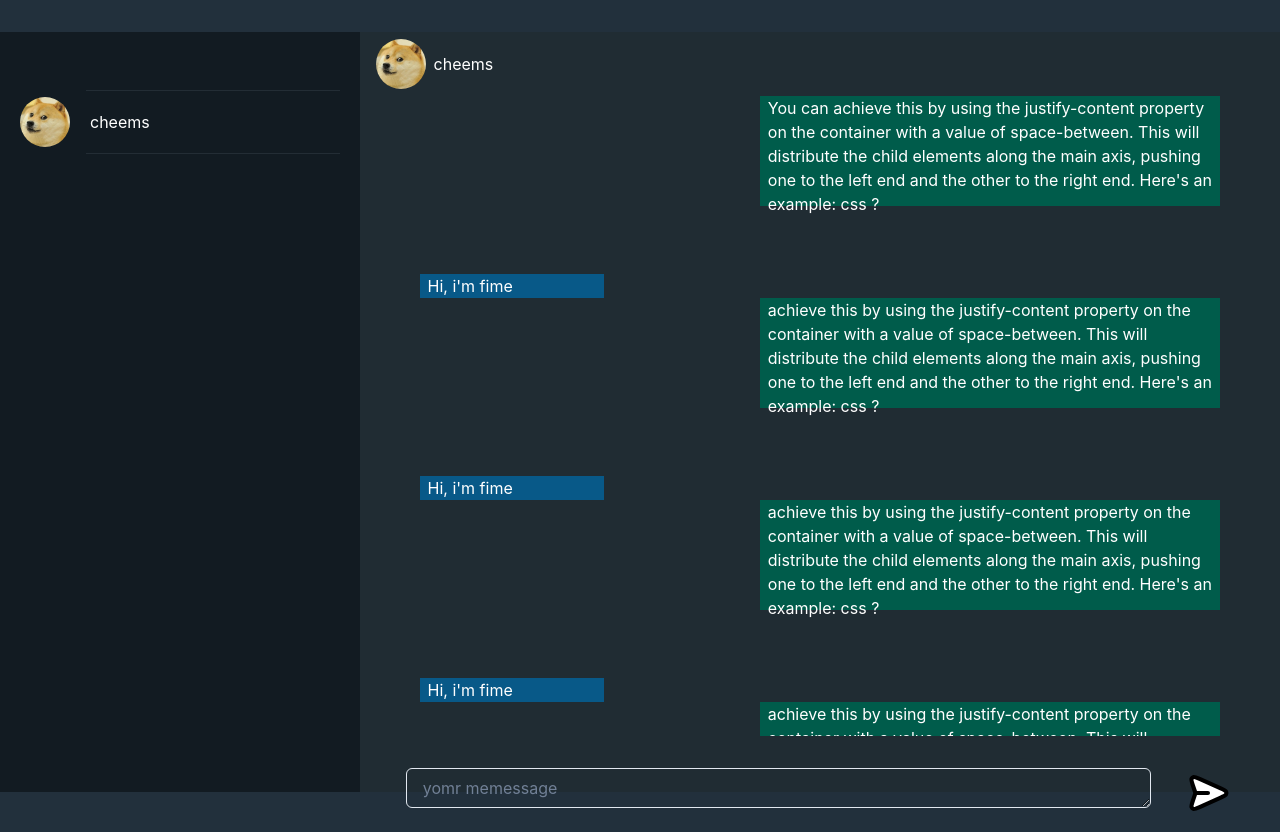
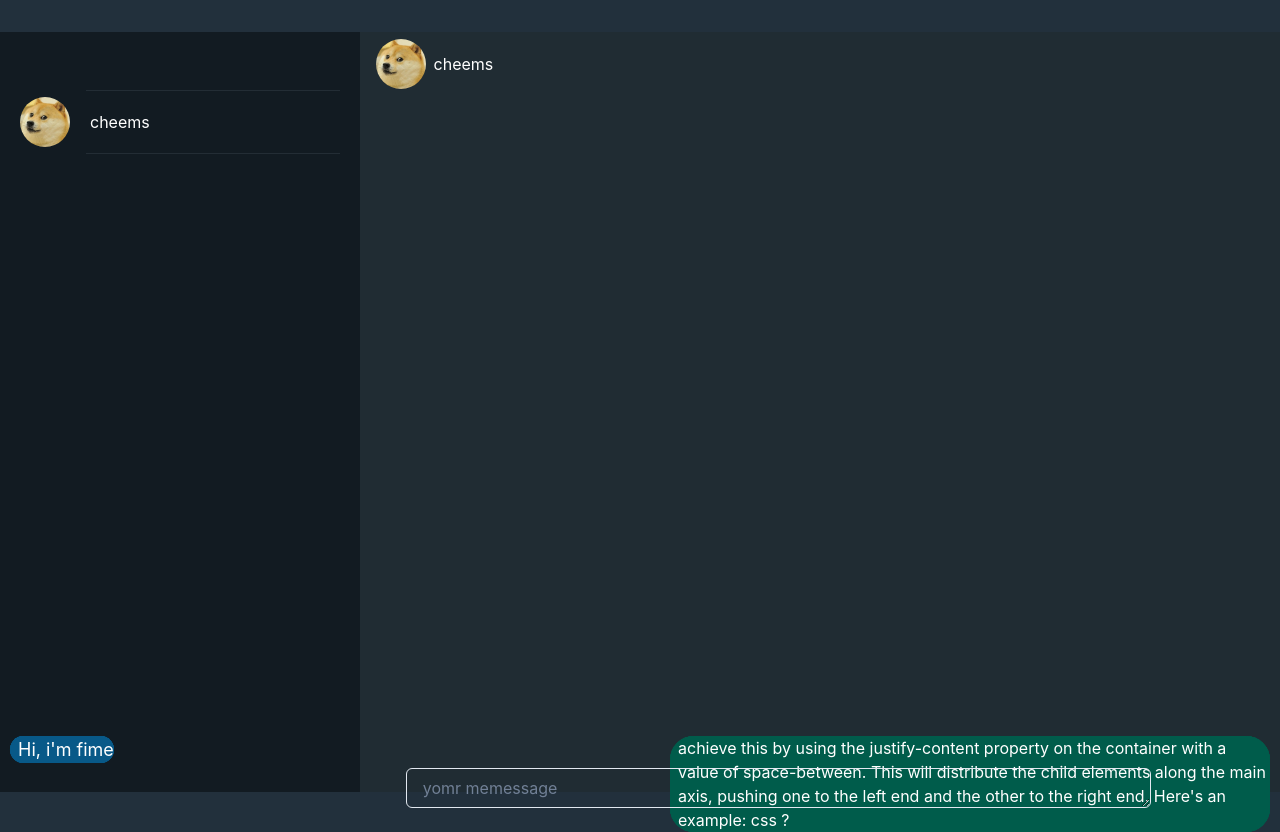
Before and after one commit to pranshu3099/Dogechatfrontend, a React (Vite) app: page /dogechat in a window 1280 px wide. Built offline with nearby package versions, Linux system fonts and the light colour scheme; no server answers.

Commit message:
added styles to chats

```diff
--- a/src/index.css
+++ b/src/index.css
@@ -290,48 +290,43 @@ input[type="file"] {
 }
 
 .main-chats {
-  /* background-color: burlywood; */
   width: 100%;
   height: 80vh;
   overflow-y: scroll;
   display: flex;
-  align-items: end;
-}
-
-.main-chats div {
-  /* background-color: red; */
-  width: 100%;
-  height: 100%;
-  display: flex;
-  justify-content: space-between;
-  align-items: flex-end;
-  flex-direction: row-reverse;
-  flex-wrap: wrap;
+  flex-direction: column;
+  justify-content: end;
 }
 
 .user-message {
   background-color: #005c4b;
-  width: 50%;
+  max-width: 600px;
   text-align: left;
   padding-left: 8px;
-  height: 110px;
-  margin: 0px 60px 10% 0px;
+  height: auto;
+  border-radius: 24px;
+  position: absolute;
+  right: 10px;
 }
 
 .doge-message {
   background-color: #085988;
-  width: 20%;
+  max-width: 600px;
+  height: auto;
   text-align: left;
   padding-left: 8px;
-  margin: 0px 6% 0px 60px;
+  border-radius: 24px;
+  font-size: 18px;
+  position: absolute;
+  left: 10px;
+}
+.chats {
+  position: relative;
+  width: 100%;
+  margin-bottom: 100px;
 }
 
-/* html[dir="ltr"] .main-chats .user-message {
-  right: -8px;
-} */
-
 .chatroom-sub-container {
-  /* background-color: #4caf50; */
   height: 170rem;
   width: 100%;
   display: flex;
```
